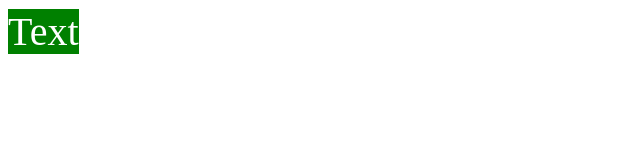
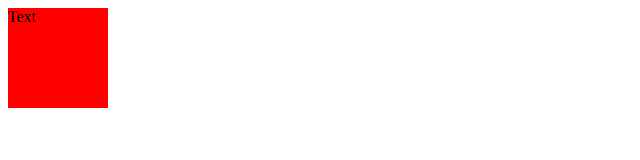
Before and after one commit to woojoung/kakao-clone, a plain HTML site: page index.html in a window 1280 px wide. Shown: the whole page, without its empty margins (0-640 px from the left). Drawn offline with Linux system fonts and the light colour scheme.

Commit message:
Transformations
transition --> states
transformation --> elements of html

```diff
--- a/index.html
+++ b/index.html
@@ -3,23 +3,25 @@
   <head>
     <meta charset="UTF-8" />
     <meta name="viewport" content="width=device-width, initial-scale=1.0" />
-    <title>Transitions</title>
+    <title>Transformations</title>
     <style>
       .box {
-        background-color: green;
-        font-size: 40px;
-        color: white;
-        transition: all 0.5s ease-in-out;
+        width: 100px;
+        height: 100px;
+        background: red;
+        transition: transform 0.5s ease-in-out;
       }
       .box:hover {
-        background-color: red;
-        color: blue;
+        /* transform: rotate(30deg); */
+        transform: rotate(1turn) scale(0.5, 0.5);
       }
     </style>
   </head>
   <body>
-    <span class="box">
+    <div class="box">
       Text
-    </span>
+    </div>
   </body>
 </html>
+
+<!-- https://developer.mozilla.org/en-US/docs/Web/CSS/transform -->
```
